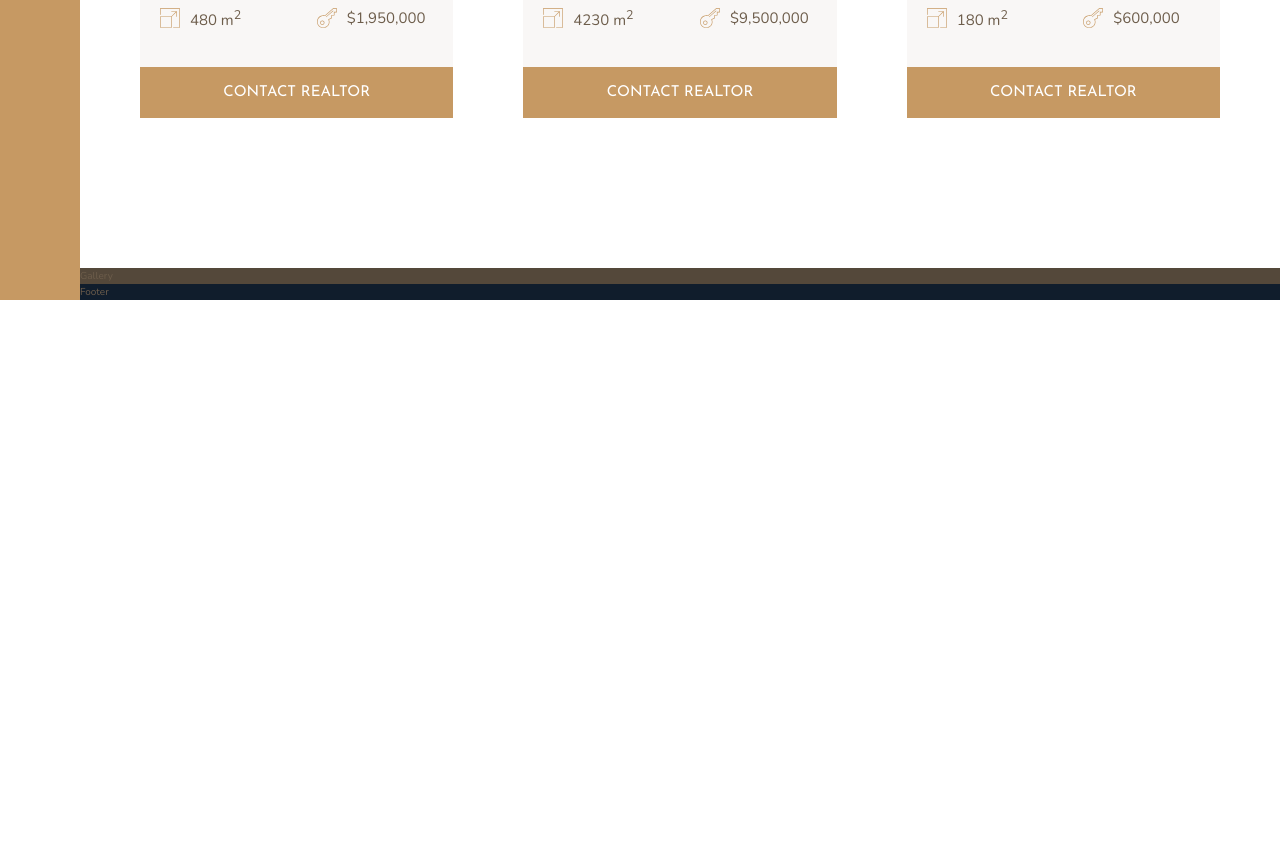
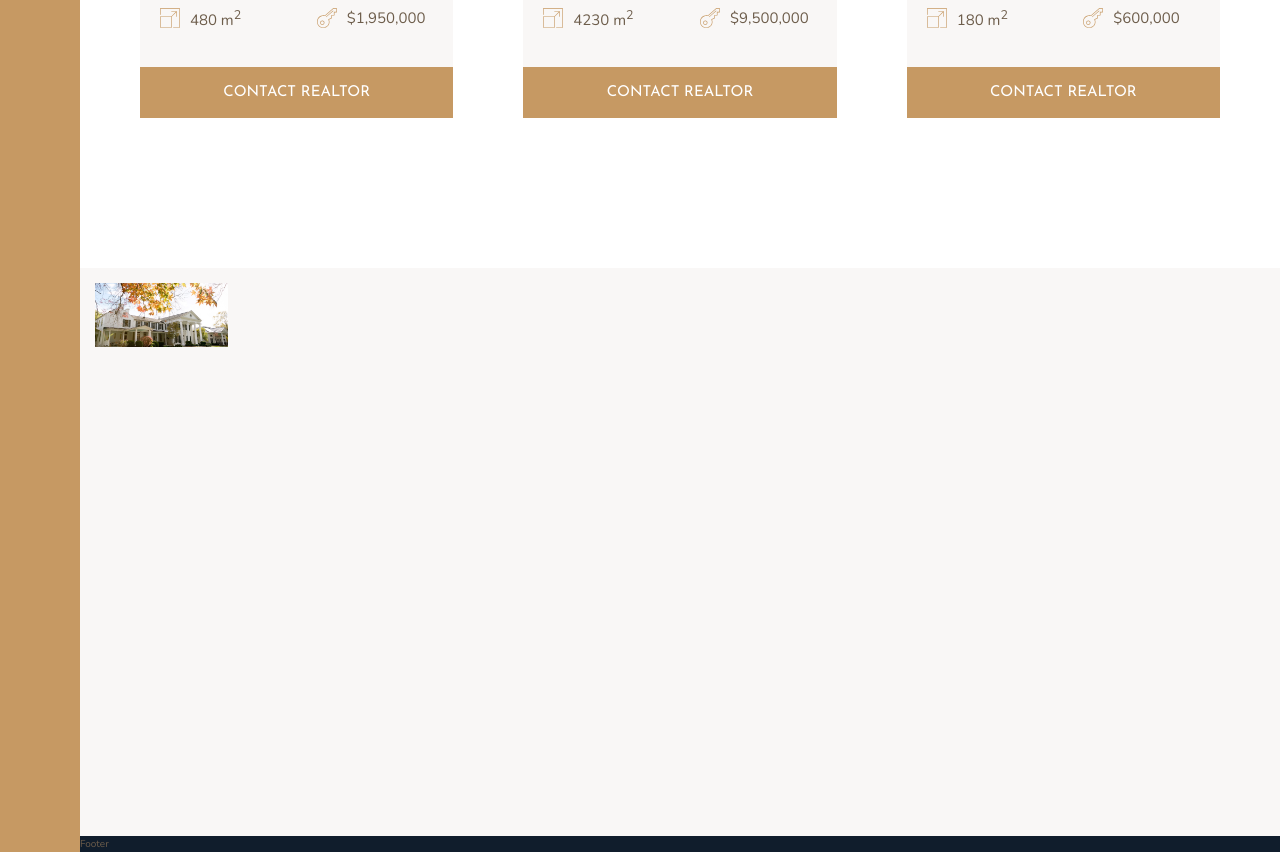
Before and after one commit to JosephiusX/Jonas-Sass, a website: page Nexter/starter/index.html in a window 1280 px wide. Shown: the part 2651-3503 px from the top of the page. Before the commit the page ends 2951 px from the top, so only its background shows below. Drawn offline with nearby package versions, Linux system fonts and the light colour scheme; files that its build step writes are made by us from their sources.

Commit message:
114. Building the Gallery - Part 1

```diff
--- a/Nexter/starter/index.html
+++ b/Nexter/starter/index.html
@@ -305,12 +305,17 @@
         </section>
 
         <section class="gallery">
-            Gallery
+            <figure class="gallery__item gallery__item--1">
+                <img src="img/gal-1.jpeg" alt="Gallery image 1" class="gallery__img">
+            </figure>
+
+            <!-- <img src="img/gal-2.jpeg" alt="Gallery image 2" class="gallery__img"> -->
         </section>
+
 
         <footer class="footer">
             Footer
         </footer>
 
     </body>
-</html>
+    </html>
--- a/Nexter/starter/sass/_base.scss
+++ b/Nexter/starter/sass/_base.scss
@@ -39,5 +39,4 @@ body {
     grid-template-rows: 80vh min-content 40vw repeat(3, min-content);
     grid-template-columns: [sidebar-start] 8rem [sidebar-end full-start] minmax(6rem, 1fr) [center-start] repeat(8,
     [col-start] minmax(min-content, 14rem) [col-end]) [center-end] minmax(6rem, 1fr) [full-end]; // adapts to viewport width but doseng get larger than 140 px
-
 }
--- a/Nexter/starter/sass/_gallery.scss
+++ b/Nexter/starter/sass/_gallery.scss
@@ -1,4 +1,25 @@
 .gallery{
-    background-color: $color-grey-dark-1;
+    background-color: $color-grey-light-1;
     grid-column: full-start / full-end;
+
+    display: grid;
+    grid-template-columns: repeat(8, 1fr);
+    grid-template-rows: repeat(7, 5vw);
+    grid-gap: 1.5rem;
+    padding: 1.5rem;
+
+    &__item {
+        &--{
+            grid-row: 1 / span 2;
+            grid-column: 1 / span 2;
+        }
+    }
+
+    &__img{
+        width:100%;
+        height: 100%;
+        object-fit: cover;
+        display: block;
+    }
+
 }
```
